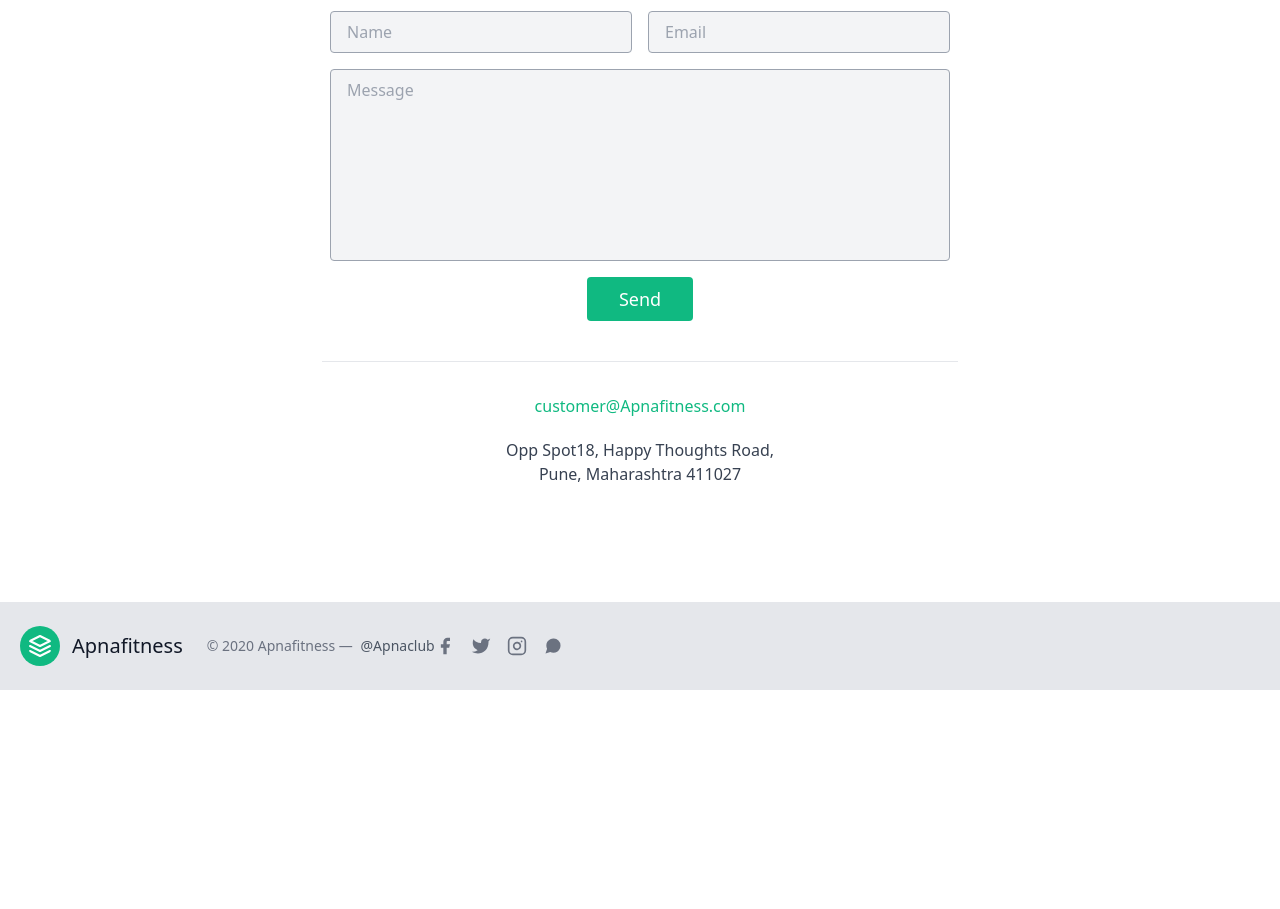
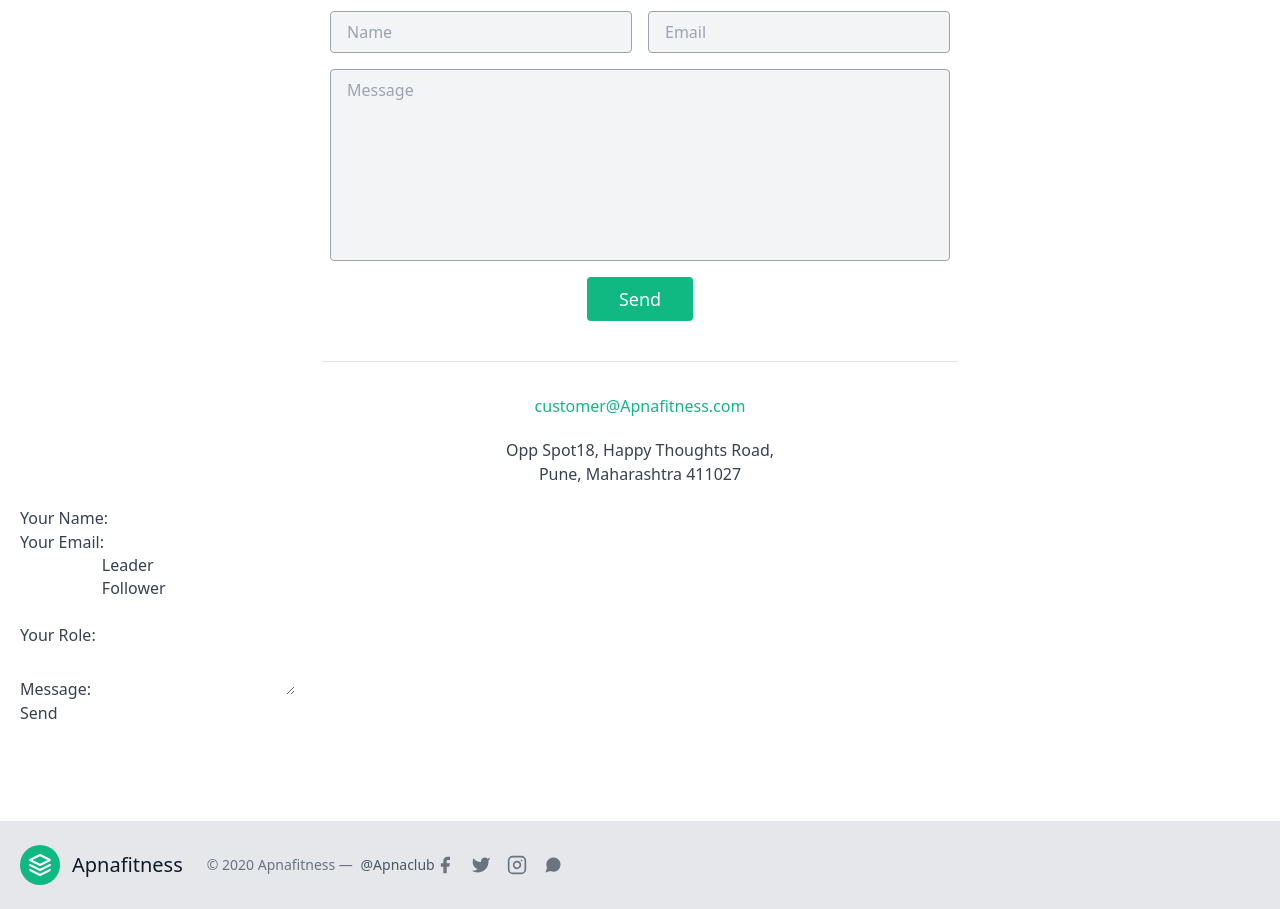
Before and after one commit to Aviditya/Apna-Fitness, a plain HTML site: page index.html in a window 1280 px wide. Shown: the part 2689-3598 px from the top of the page. Before the commit the page ends 3379 px from the top, so only its background shows below. Drawn offline with nearby package versions, Linux system fonts and the light colour scheme.

Commit message:
Update index.html

```diff
--- a/index.html
+++ b/index.html
@@ -354,6 +354,32 @@
           </div>
         </div>
       </form>
+
+      <!--New form-->
+
+      <form name="contact" method="POST" data-netlify="true">
+  <p>
+    <label>Your Name: <input type="text" name="name" /></label>
+  </p>
+  <p>
+    <label>Your Email: <input type="email" name="email" /></label>
+  </p>
+  <p>
+    <label>Your Role: <select name="role[]" multiple>
+      <option value="leader">Leader</option>
+      <option value="follower">Follower</option>
+    </select></label>
+  </p>
+  <p>
+    <label>Message: <textarea name="message"></textarea></label>
+  </p>
+  <p>
+    <button type="submit">Send</button>
+  </p>
+</form>
+
+
+      <!-- Form end -->
     </div>
   </section>
 
```
